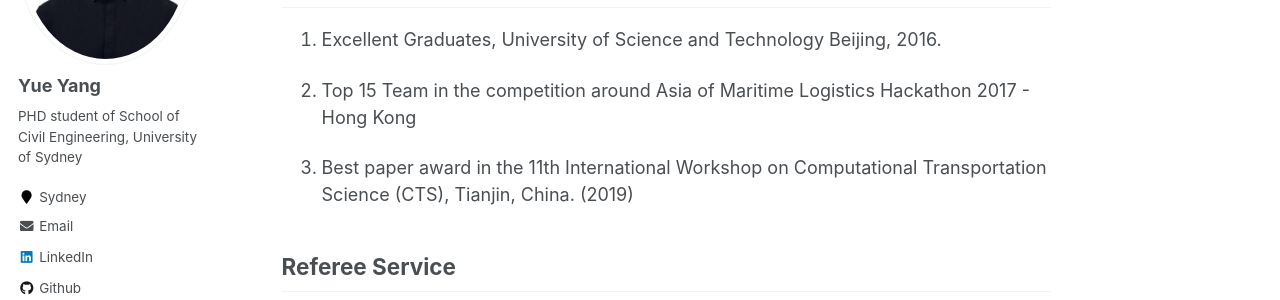
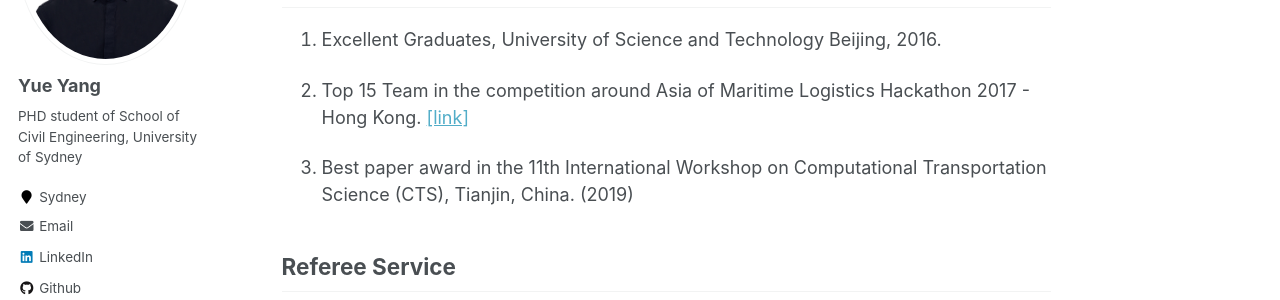
Before and after one commit to marco-yue/biography, a Jekyll site: the page built from _pages/about.md, in a window 1280 px wide and 900 px high, scrolled down 2114 px. Shown: the part 180-480 px from the top of the window. Built offline with Jekyll 4.4.1, drawn with Linux system fonts in a browser that asks for light colours.

Commit message:
Update about.md

```diff
--- a/_pages/about.md
+++ b/_pages/about.md
@@ -65,7 +65,7 @@ Now I am a PHD student, majored in Transportation Engineering of University of S
 
 1. Excellent Graduates, University of Science and Technology Beijing, 2016.
 
-2. Top 15 Team in the competition around Asia of Maritime Logistics Hackathon 2017 - Hong Kong
+2. Top 15 Team in the competition around Asia of Maritime Logistics Hackathon 2017 - Hong Kong. [\[link\]](http://semen.buaa.edu.cn/info/1375/13795.htm)
 
 3. Best paper award in the 11th International Workshop on Computational Transportation Science (CTS), Tianjin, China. (2019)
 
```
